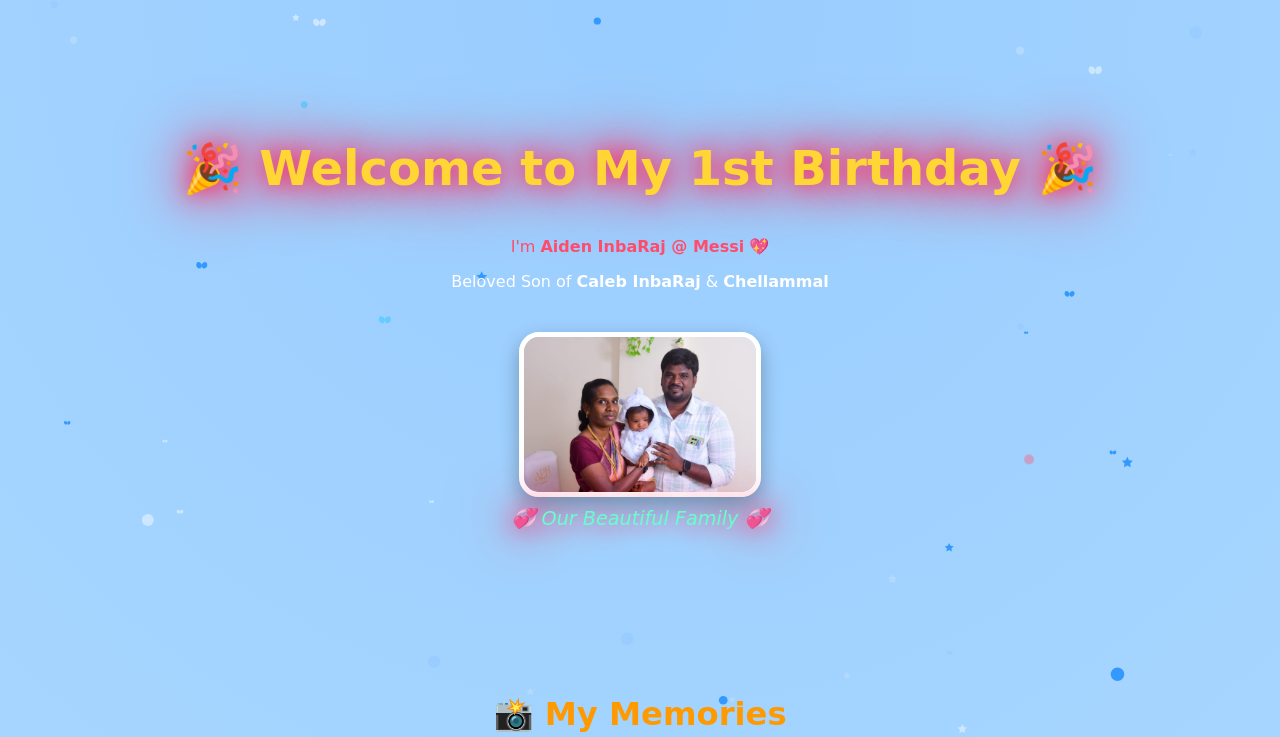
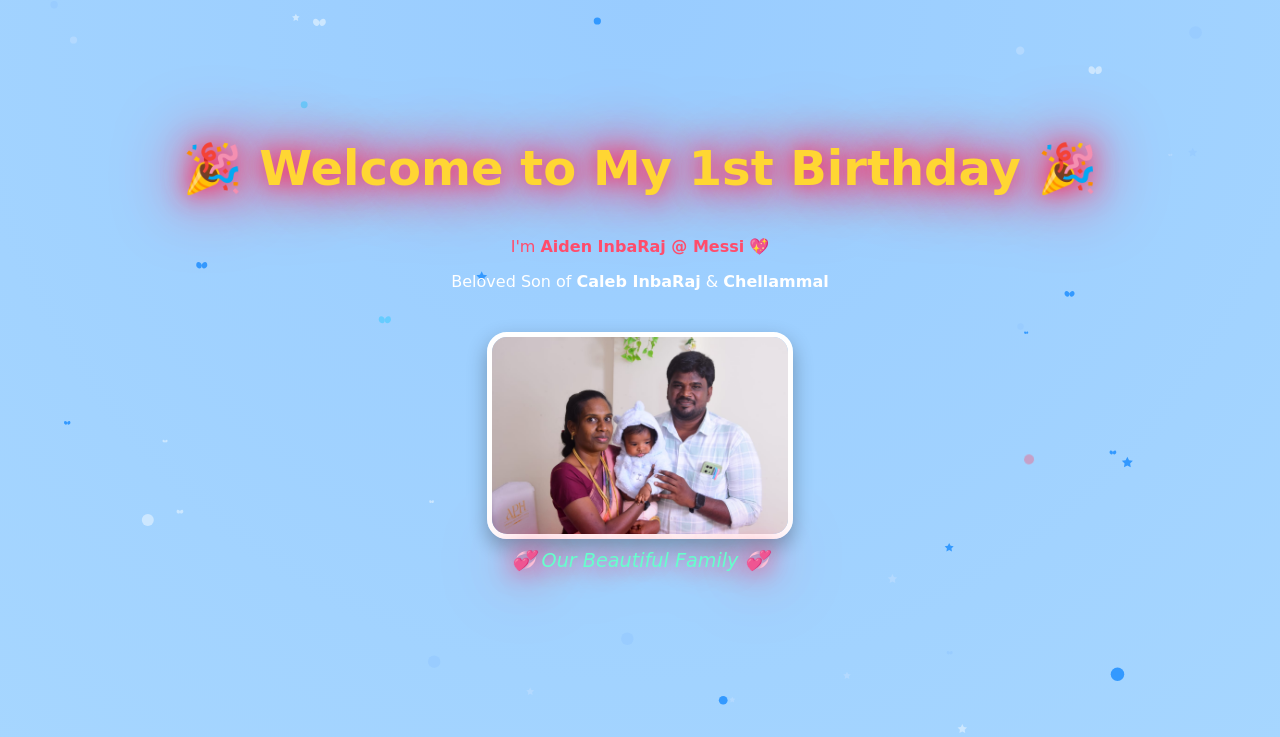
Before and after one commit to Saran1527/First-Brithday, a React (Create React App) app: page / in a window 1280 px wide. Shown: the top 737 px of the page. Built offline with nearby package versions, Linux system fonts and the light colour scheme.

Commit message:
Update App.css

```diff
--- a/src/App.css
+++ b/src/App.css
@@ -374,7 +374,7 @@
 }
 
 .family-img {
-  width: 280px;
+  width: 360px;
   max-width: 80%;
   border-radius: 20px;
   box-shadow: 0 8px 20px rgba(0, 0, 0, 0.3);
```
